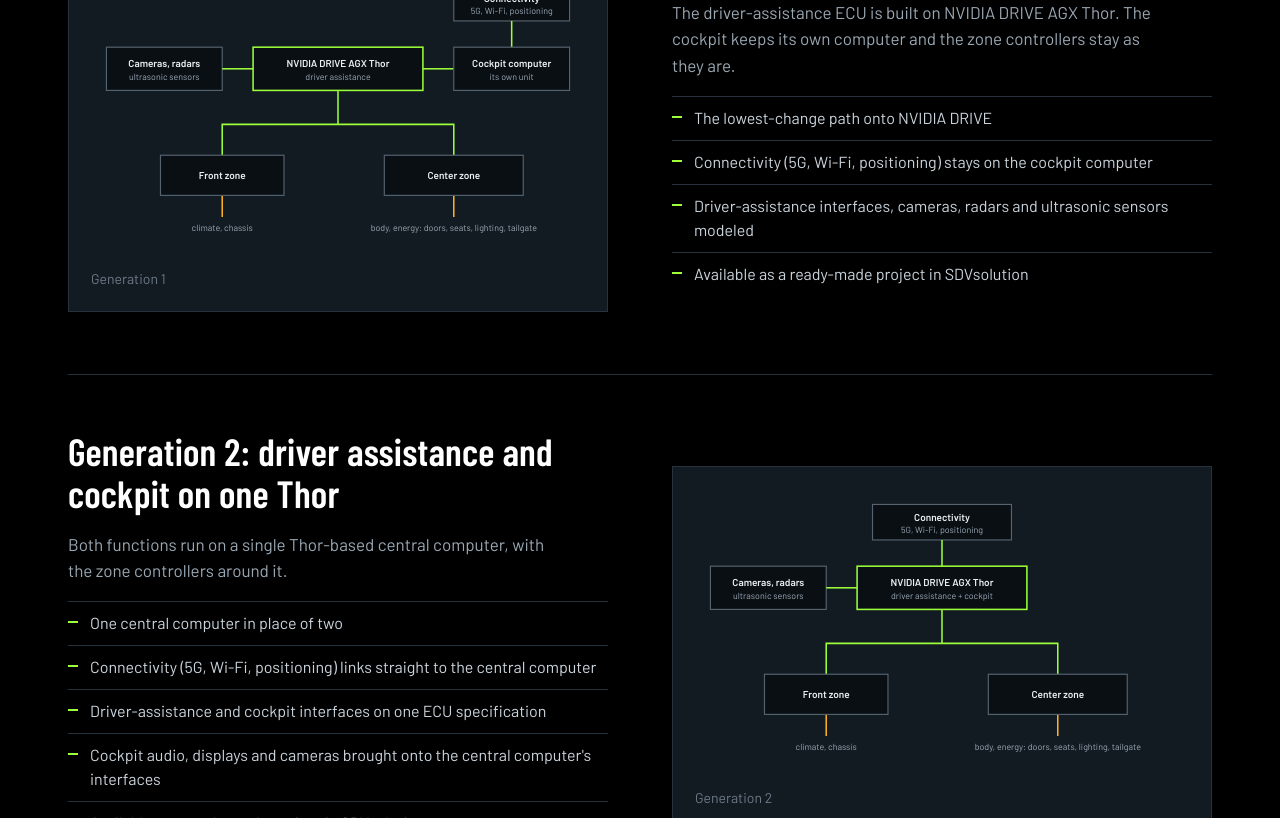
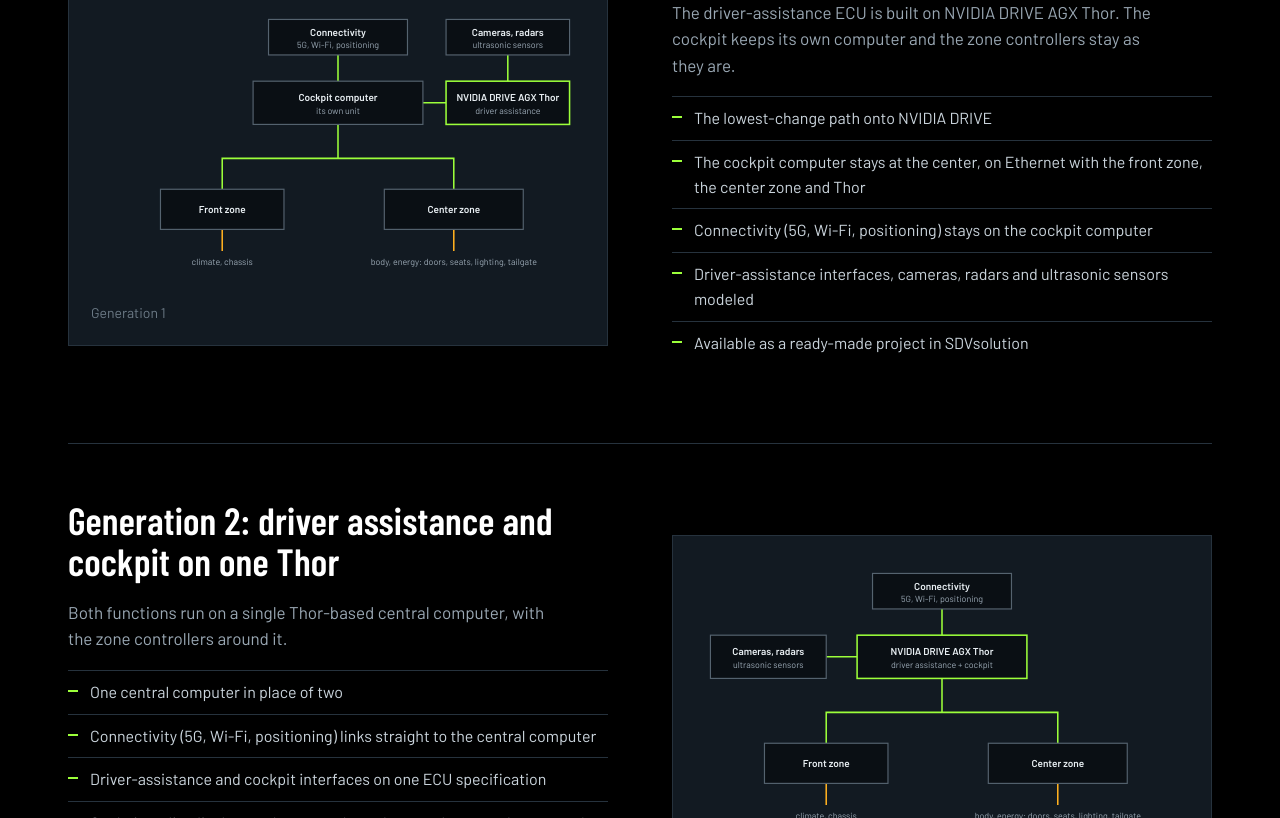
Before and after one commit to sdvsolution-alba-shaska/sdvsolution-site-tool, a plain HTML site: page nvidia-drive.html in a window 1280 px wide. Shown: the part 726-1544 px from the top of the page. Drawn offline with Linux system fonts and the light colour scheme.

Commit message:
NVIDIA DRIVE page, Generation 1 drawing: cockpit computer in the center, on Ethernet with the front zone, the center zone and Thor
Co-Authored-By: Claude Fable 5.2 <noreply@anthropic.com>
Claude-Session: https://claude.ai/code/session_014svB224g7uEYE5Snh9jQaE

```diff
--- a/nvidia-drive.html
+++ b/nvidia-drive.html
@@ -18,19 +18,22 @@
 <a id="top"></a>
 <section class="phero"><div class="wrap"><p class="crumb"><a href="index.html" >SDVsolution</a> / NVIDIA DRIVE</p><h1>The vehicle around NVIDIA DRIVE AGX Thor.</h1><p class="lead">Choosing the central computer is one decision. Connecting it to the dozens of other ECUs in the vehicle is the larger job. SDVsolution models that vehicle for you, in two ready-made architectures.</p></div></section>
 <section class="band band-black"><div class="wrap">
-  <div class="row"><figure class="art"><svg viewBox="0 0 640 370" role="img" aria-label="A Thor-based driver-assistance computer beside a separate cockpit computer, which carries the connectivity unit, connected by Ethernet to the front zone and the center zone, with cameras, radars and displays.">
-  <path class="d-wire d-eth" d="M320 156V200M320 200H170V240M320 200H470V240"/><path class="d-wire d-eth" d="M430 128H470"/>
+  <div class="row"><figure class="art"><svg viewBox="0 0 640 370" role="img" aria-label="Generation 1: the cockpit computer in the center, with a connectivity unit above it. The cockpit computer connects by Ethernet to the front zone, the center zone and the Thor-based driver-assistance computer, which has the cameras, radars and ultrasonic sensors.">
+  <path class="d-wire d-eth" d="M320 66V100M320 156V200M320 200H170V240M320 200H470V240M430 128H460M540 66V100"/>
+  <rect class="d-box" x="230" y="20" width="180" height="46"/><text class="d-t" x="320.0" y="41.0" text-anchor="middle">Connectivity</text><text class="d-s" x="320.0" y="57.0" text-anchor="middle">5G, Wi-Fi, positioning</text>
+  <rect class="d-box" x="210" y="100" width="220" height="56"/><text class="d-t" x="320.0" y="126.0" text-anchor="middle">Cockpit computer</text><text class="d-s" x="320.0" y="142.0" text-anchor="middle">its own unit</text>
+  <rect class="d-core" x="460" y="100" width="160" height="56"/><text class="d-t" x="540.0" y="126.0" text-anchor="middle">NVIDIA DRIVE AGX Thor</text><text class="d-s" x="540.0" y="142.0" text-anchor="middle">driver assistance</text>
+  <rect class="d-box" x="460" y="20" width="160" height="46"/><text class="d-t" x="540.0" y="41.0" text-anchor="middle">Cameras, radars</text><text class="d-s" x="540.0" y="57.0" text-anchor="middle">ultrasonic sensors</text>
   <path class="d-wire d-can" d="M170 292V320M470 292V320"/>
-  <rect class="d-box" x="470" y="20" width="150" height="46"/><text class="d-t" x="545.0" y="41.0" text-anchor="middle">Connectivity</text><text class="d-s" x="545.0" y="57.0" text-anchor="middle">5G, Wi-Fi, positioning</text><path class="d-wire d-eth" d="M545 66V100"/><rect class="d-core" x="210" y="100" width="220" height="56"/><text class="d-t" x="320.0" y="126.0" text-anchor="middle">NVIDIA DRIVE AGX Thor</text><text class="d-s" x="320.0" y="142.0" text-anchor="middle">driver assistance</text><rect class="d-box" x="470" y="100" width="150" height="56"/><text class="d-t" x="545.0" y="126.0" text-anchor="middle">Cockpit computer</text><text class="d-s" x="545.0" y="142.0" text-anchor="middle">its own unit</text>
-  <rect class="d-box" x="20" y="100" width="150" height="56"/><text class="d-t" x="95.0" y="126.0" text-anchor="middle">Cameras, radars</text><text class="d-s" x="95.0" y="142.0" text-anchor="middle">ultrasonic sensors</text><path class="d-wire d-eth" d="M170 128H210"/>
   <rect class="d-box" x="90" y="240" width="160" height="52"/><text class="d-t" x="170.0" y="271.0" text-anchor="middle">Front zone</text><rect class="d-box" x="380" y="240" width="180" height="52"/><text class="d-t" x="470.0" y="271.0" text-anchor="middle">Center zone</text>
   <g class="d-s" text-anchor="middle"><text x="170" y="338">climate, chassis</text><text x="470" y="338">body, energy: doors, seats, lighting, tailgate</text></g>
-</svg><figcaption>Generation 1</figcaption></figure><div><h3>Generation 1: driver assistance on Thor</h3><p>The driver-assistance ECU is built on NVIDIA DRIVE AGX Thor. The cockpit keeps its own computer and the zone controllers stay as they are.</p><ul><li>The lowest-change path onto NVIDIA DRIVE</li><li>Connectivity (5G, Wi-Fi, positioning) stays on the cockpit computer</li><li>Driver-assistance interfaces, cameras, radars and ultrasonic sensors modeled</li><li>Available as a ready-made project in SDVsolution</li></ul></div></div>
-  <div class="row flip"><figure class="art"><svg viewBox="0 0 640 370" role="img" aria-label="A connectivity unit above one Thor-based central computer for driver assistance and cockpit, connected by Ethernet to the front zone and the center zone, with cameras, radars and displays.">
-  <path class="d-wire d-eth" d="M320 156V200M320 200H170V240M320 200H470V240"/>
+</svg><figcaption>Generation 1</figcaption></figure><div><h3>Generation 1: driver assistance on Thor</h3><p>The driver-assistance ECU is built on NVIDIA DRIVE AGX Thor. The cockpit keeps its own computer and the zone controllers stay as they are.</p><ul><li>The lowest-change path onto NVIDIA DRIVE</li><li>The cockpit computer stays at the center, on Ethernet with the front zone, the center zone and Thor</li><li>Connectivity (5G, Wi-Fi, positioning) stays on the cockpit computer</li><li>Driver-assistance interfaces, cameras, radars and ultrasonic sensors modeled</li><li>Available as a ready-made project in SDVsolution</li></ul></div></div>
+  <div class="row flip"><figure class="art"><svg viewBox="0 0 640 370" role="img" aria-label="Generation 2: a connectivity unit above one Thor-based central computer for driver assistance and cockpit. The central computer connects by Ethernet to the front zone and the center zone, and to the cameras, radars and ultrasonic sensors.">
+  <path class="d-wire d-eth" d="M320 66V100M320 156V200M320 200H170V240M320 200H470V240M170 128H210"/>
+  <rect class="d-box" x="230" y="20" width="180" height="46"/><text class="d-t" x="320.0" y="41.0" text-anchor="middle">Connectivity</text><text class="d-s" x="320.0" y="57.0" text-anchor="middle">5G, Wi-Fi, positioning</text>
+  <rect class="d-core" x="210" y="100" width="220" height="56"/><text class="d-t" x="320.0" y="126.0" text-anchor="middle">NVIDIA DRIVE AGX Thor</text><text class="d-s" x="320.0" y="142.0" text-anchor="middle">driver assistance + cockpit</text>
+  <rect class="d-box" x="20" y="100" width="150" height="56"/><text class="d-t" x="95.0" y="126.0" text-anchor="middle">Cameras, radars</text><text class="d-s" x="95.0" y="142.0" text-anchor="middle">ultrasonic sensors</text>
   <path class="d-wire d-can" d="M170 292V320M470 292V320"/>
-  <rect class="d-box" x="230" y="20" width="180" height="46"/><text class="d-t" x="320.0" y="41.0" text-anchor="middle">Connectivity</text><text class="d-s" x="320.0" y="57.0" text-anchor="middle">5G, Wi-Fi, positioning</text><path class="d-wire d-eth" d="M320 66V100"/><rect class="d-core" x="210" y="100" width="220" height="56"/><text class="d-t" x="320.0" y="126.0" text-anchor="middle">NVIDIA DRIVE AGX Thor</text><text class="d-s" x="320.0" y="142.0" text-anchor="middle">driver assistance + cockpit</text>
-  <rect class="d-box" x="20" y="100" width="150" height="56"/><text class="d-t" x="95.0" y="126.0" text-anchor="middle">Cameras, radars</text><text class="d-s" x="95.0" y="142.0" text-anchor="middle">ultrasonic sensors</text><path class="d-wire d-eth" d="M170 128H210"/>
   <rect class="d-box" x="90" y="240" width="160" height="52"/><text class="d-t" x="170.0" y="271.0" text-anchor="middle">Front zone</text><rect class="d-box" x="380" y="240" width="180" height="52"/><text class="d-t" x="470.0" y="271.0" text-anchor="middle">Center zone</text>
   <g class="d-s" text-anchor="middle"><text x="170" y="338">climate, chassis</text><text x="470" y="338">body, energy: doors, seats, lighting, tailgate</text></g>
 </svg><figcaption>Generation 2</figcaption></figure><div><h3>Generation 2: driver assistance and cockpit on one Thor</h3><p>Both functions run on a single Thor-based central computer, with the zone controllers around it.</p><ul><li>One central computer in place of two</li><li>Connectivity (5G, Wi-Fi, positioning) links straight to the central computer</li><li>Driver-assistance and cockpit interfaces on one ECU specification</li><li>Cockpit audio, displays and cameras brought onto the central computer's interfaces</li><li>Available as a ready-made project in SDVsolution</li></ul></div></div>
```
Also changed, not shown: 1 other file.
